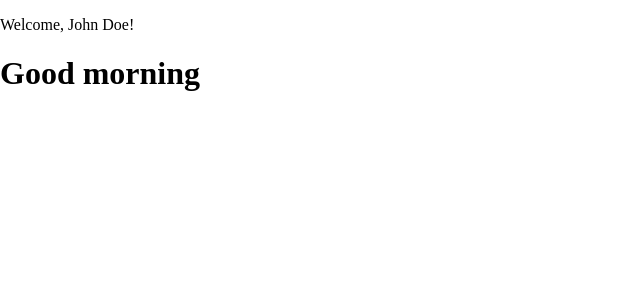
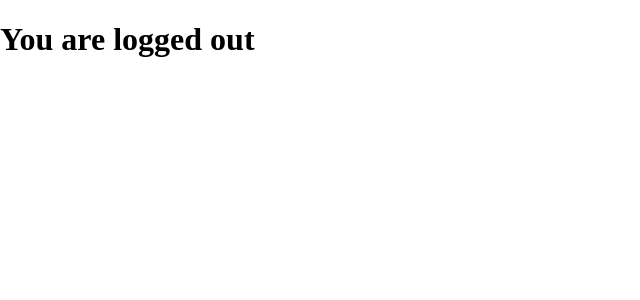
Before and after one commit to seanJosephFitzpatrick/React-Fundamental, a React (Create React App) app: page / in a window 1280 px wide. Shown: the top 300 px of the page, without its empty margins (0-640 px from the left). Built offline with nearby package versions, Linux system fonts and the light colour scheme.

Commit message:
State React

```diff
--- a/Components/GreetingClassComponent.js
+++ b/Components/GreetingClassComponent.js
@@ -1,6 +1,6 @@
 import React, { Component } from "react";
 
-class GreetingClassComponent extends Component {
+class Greeting extends Component {
   render() {
     const date = new Date();
     const hours = date.getHours();
@@ -18,4 +18,4 @@ class GreetingClassComponent extends Component {
   }
 }
 
-export default GreetingClassComponent;
+export default Greeting;
--- /dev/null
+++ b/Components/State.js
@@ -0,0 +1,18 @@
+import React, { Component } from "react";
+
+class State extends Component {
+  constructor() {
+    super();
+    this.state = {
+      isLoggedIn: false
+    };
+  }
+  render() {
+    let displayText = this.state.isLoggedIn
+      ? "You are logged in"
+      : "You are logged out";
+    return <h1>{displayText}</h1>;
+  }
+}
+
+export default State;
--- a/Imports/imports.js
+++ b/Imports/imports.js
@@ -9,6 +9,7 @@ import Product from "../Components/Product";
 import productData from "../Data/productData";
 import HeaderClassComponent from "../Components/HeaderClassComponent";
 import GreetingClassComponent from "../Components/GreetingClassComponent";
+import State from "../Components/State";
 
 export {
   App,
@@ -21,5 +22,6 @@ export {
   Product,
   productData,
   HeaderClassComponent,
-  GreetingClassComponent
+  GreetingClassComponent,
+  State
 };
--- a/src/App.js
+++ b/src/App.js
@@ -1,14 +1,10 @@
 import React from "react";
-import {
-  HeaderClassComponent,
-  GreetingClassComponent
-} from "../Imports/imports";
+import { State } from "../Imports/imports";
 
 function App() {
   return (
     <div>
-      <HeaderClassComponent username="John Doe" />
-      <GreetingClassComponent />
+      <State />
     </div>
   );
 }
```
